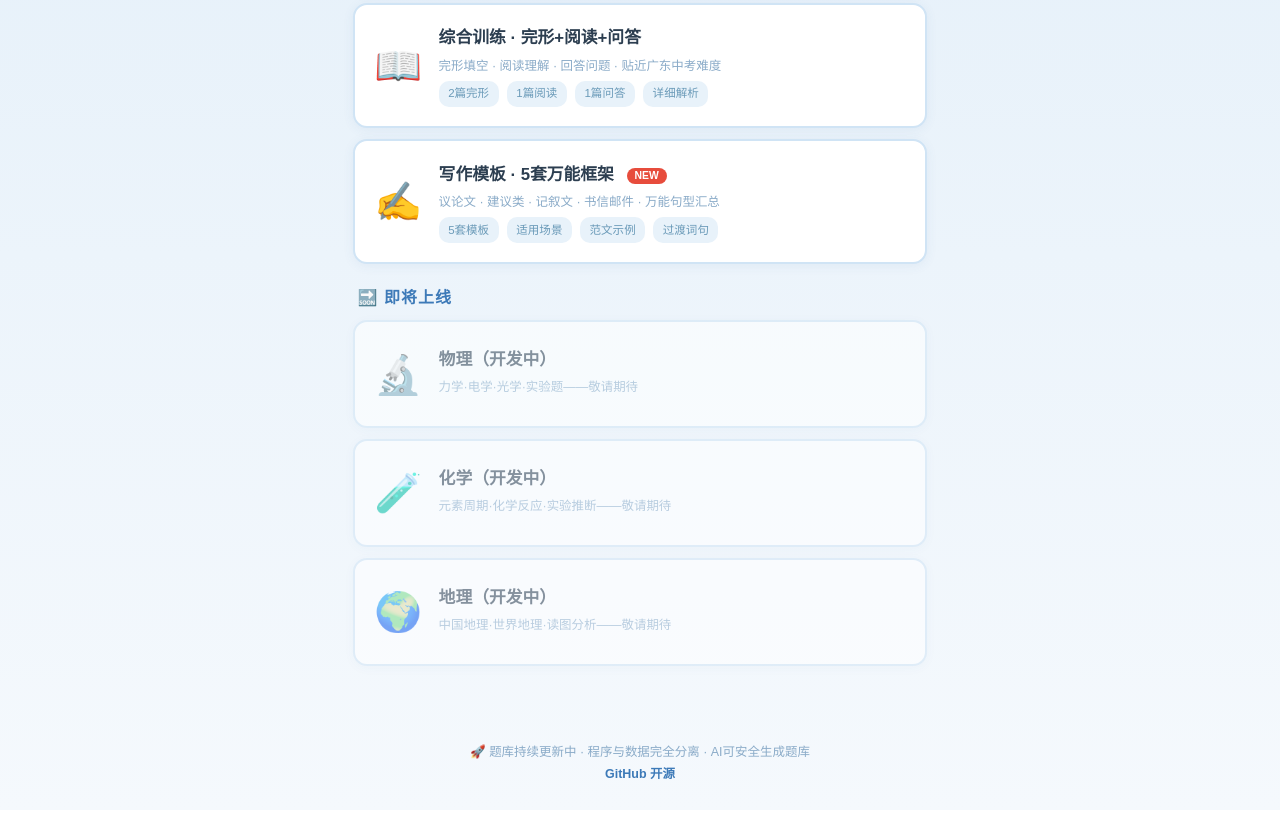
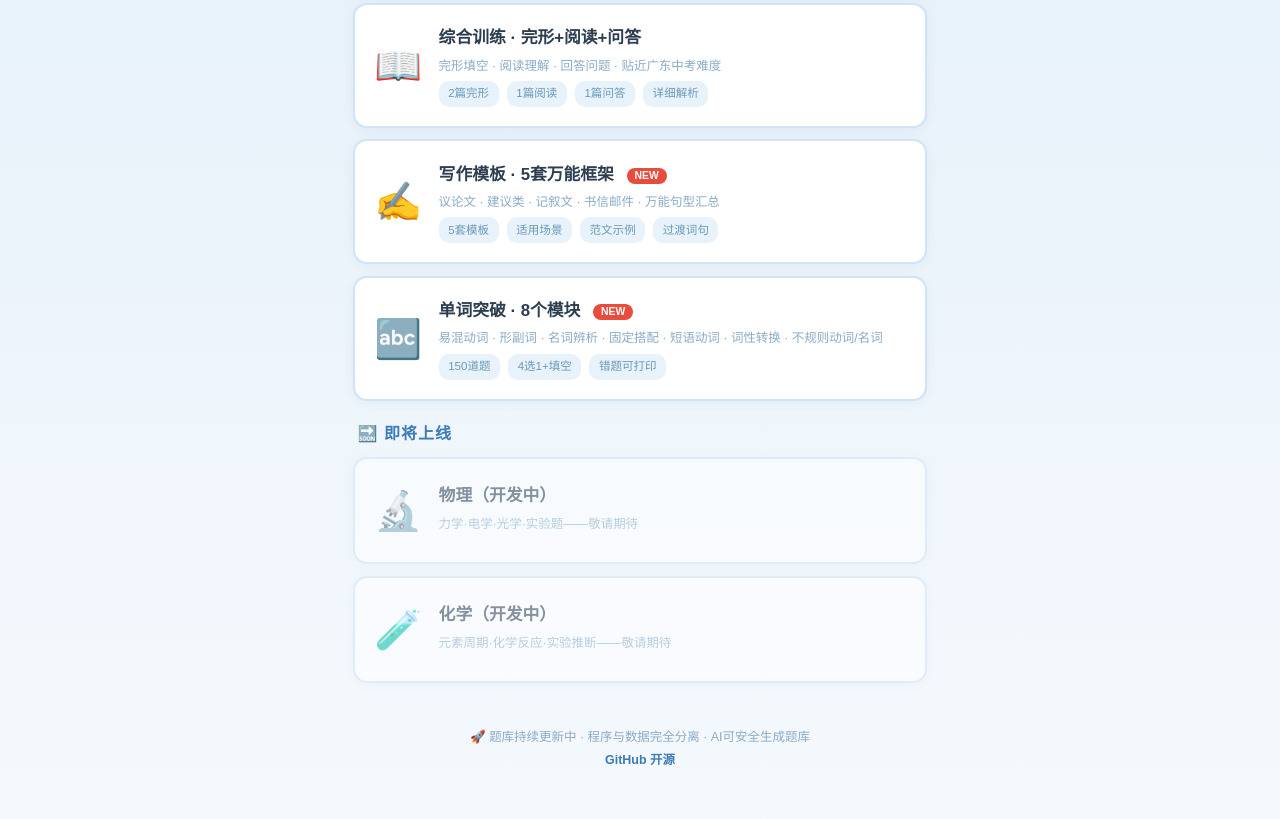
Before and after one commit to 641672940cui/newhistory, a plain HTML site: page index.html in a window 1280 px wide. Shown: the part 774-1593 px from the top of the page. Drawn offline with Linux system fonts and the light colour scheme.

Commit message:
Update index.html

```diff
--- a/index.html
+++ b/index.html
@@ -247,6 +247,19 @@
         </div>
     </div>
 </div>
+<!-- 单词突破入口 -->
+<div class="subject-card" onclick="location.href='word-engine.html'">
+    <div class="subject-icon">🔤</div>
+    <div class="subject-info">
+        <div class="subject-name">单词突破 · 8个模块 <span class="badge-new">NEW</span></div>
+        <div class="subject-desc">易混动词 · 形副词 · 名词辨析 · 固定搭配 · 短语动词 · 词性转换 · 不规则动词/名词</div>
+        <div class="subject-stats">
+            <span class="stat-item">150道题</span>
+            <span class="stat-item">4选1+填空</span>
+            <span class="stat-item">错题可打印</span>
+        </div>
+    </div>
+</div>
         <div class="section-title">🔜 即将上线</div>
 
         <div class="subject-card coming-soon">
@@ -264,16 +277,6 @@
                 <div class="subject-desc">元素周期·化学反应·实验推断——敬请期待</div>
             </div>
         </div>
-
-        <div class="subject-card coming-soon">
-            <div class="subject-icon">🌍</div>
-            <div class="subject-info">
-                <div class="subject-name">地理（开发中）</div>
-                <div class="subject-desc">中国地理·世界地理·读图分析——敬请期待</div>
-            </div>
-        </div>
-    </div>
-
     <div class="footer">
         🚀 题库持续更新中 · 程序与数据完全分离 · AI可安全生成题库<br>
         <a href="#" target="_blank">GitHub 开源</a>
```
